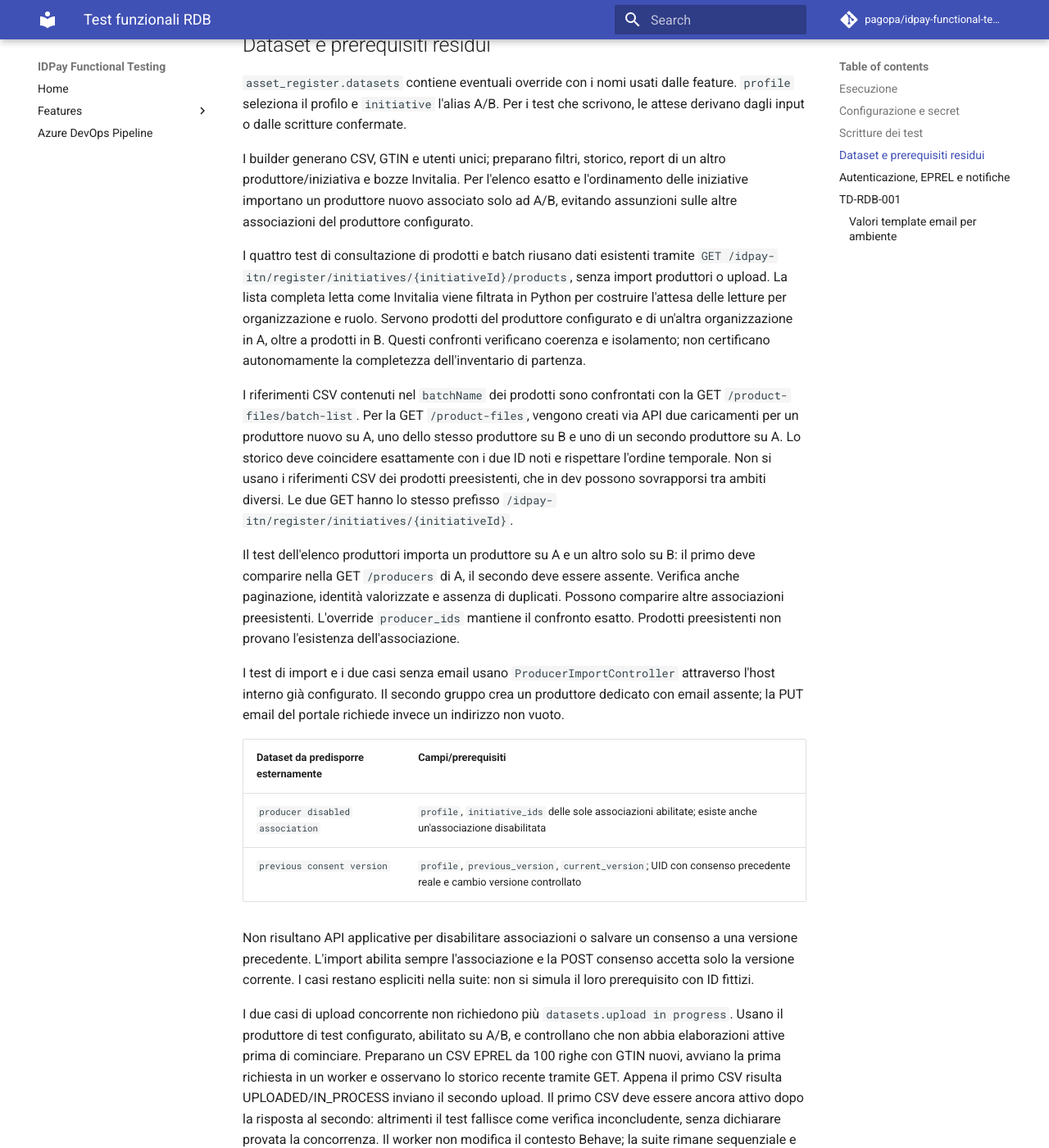
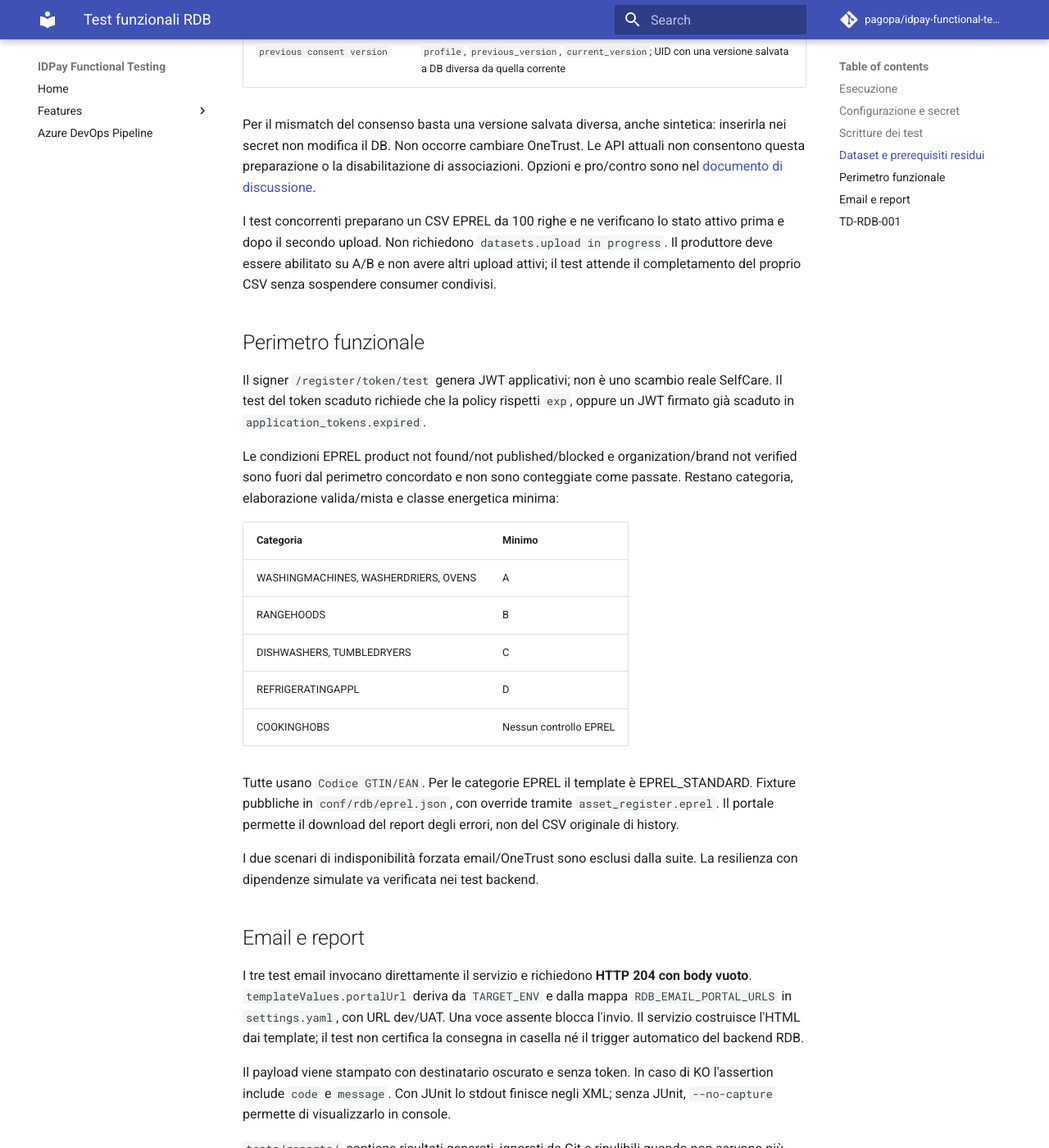
Before and after one commit to pagopa/idpay-functional-testing, an MkDocs documentation site: the page built from docs/rdb.md, in a window 1280 px wide and 1400 px high, scrolled down 2134 px. Shown: the whole window at 82% size. Built offline with MkDocs 1.6.1 and Material for MkDocs 9.7.7, drawn with Linux system fonts in a browser that asks for light colours; comment, search, counter and statistics services are not loaded; some of the changed text lies outside the part shown.

Commit message:
refactor: Update RDB documentation for clarity and consistency in execution steps and configuration

````diff
--- a/docs/rdb.md
+++ b/docs/rdb.md
@@ -2,42 +2,27 @@
 
 La suite `bdd/features/bonus_elettrodomestici/rdb` contiene 98 scenari indipendenti.
 Gli step usano le API dell'ambiente selezionato; i dataset generati non simulano le risposte.
-Gli esiti dei run sono riportati nel [report RDB](rdb-test-results-2026-09-23-remediation.md).
-
-Ultimo rilancio mirato: [UAT, 25 settembre 2026 ? esiti, riscontri e interventi](rdb-test-results-2026-09-25-uat-recheck.md).
-
 Ultimo lancio completo: [UAT, 25 settembre 2026](rdb-test-results-2026-09-25-uat-full.md).
 
 ## Esecuzione
 
-Nel workflow `test-run` scegliere ambiente `dev`/`uat`, tipo `bdd`, tag `rdb`.
-`PARI_TARGET_ENV` seleziona l'ambiente e `PARI_SECRET_PATH` il JSON recuperato da
-Key Vault. Le dipendenze sono bloccate in `Pipfile.lock` e installate con `pipenv sync`.
-Il comando usato dal runner è:
-
-```console
-pipenv run behave bdd/features/bonus_elettrodomestici/rdb --junit --junit-directory tests/reports/behave
-```
-
-Il default locale è `dev`. Da PowerShell, per selezionarlo esplicitamente:
+Installare le dipendenze con `pipenv sync`. Il default in `settings.yaml` è `uat`.
+Da PowerShell, selezionare esplicitamente l'ambiente:
 
 ```powershell
-$env:PARI_TARGET_ENV = "dev"
+$env:PARI_TARGET_ENV = "uat"  # oppure "dev"
 pipenv run behave --junit --junit-directory "tests/reports/behave" --tags "@rdb"
 ```
 
-Il JSON selezionato da `PARI_SECRET_PATH` deve contenere la sezione dell'ambiente
-richiesto. Cambiare il default del workflow non cambia quello della shell locale.
-Se la sezione manca, il loader ora si ferma con un errore di configurazione esplicito,
-prima degli hook, invece di restituire un dizionario vuoto.
-Gli hook gestiscono le mappe con accessi da dizionario. Gli import richiedono anche
-la raggiungibilità dell'host interno, tramite VPN quando necessaria.
+Nel workflow `test-run` scegliere ambiente, tipo `bdd` e tag `rdb`.
+Per un solo scenario usare il percorso della feature e `--name "^Nome scenario$"`.
 
-Per controllare esclusivamente la corrispondenza feature/step, aggiungere `--dry-run`.
-Non equivale a un test sull'ambiente remoto. `@rdb_fixture` descrive i prerequisiti e non salta i casi.
-I tag `@csv_flow_success`, `@csv_flow_formal_errors`, `@csv_flow_initiative_isolation`,
-`@csv_flow_eprel`, `@csv_flow_duplicates`, `@csv_flow_reload` e `@csv_flow_history`
-permettono di selezionare i flussi CSV.
+Il file indicato da `PARI_SECRET_PATH` (default `conf/pari-feature-secrets.json`)
+deve contenere la sezione dell'ambiente scelto. Gli import richiedono accesso
+all'host interno, tramite VPN quando necessaria.
+
+`--dry-run` verifica la corrispondenza tra scenari e step senza eseguire le API.
+`@rdb_fixture` segnala un prerequisito: non esclude il caso dal lancio.
 
 ## Configurazione e secret
 
@@ -50,22 +35,14 @@
 | `initiatives.A`, `.B` | Override degli ID; in assenza si usano `initiatives.bonus_elettrodomestici.id` e `initiatives.bonus_decoder.id` dell'ambiente |
 | `base_path.IDPAY.internal` (fuori da `asset_register`) | Host interno già usato dalla suite; deve essere raggiungibile per `POST /idpayassetregisterbackend/idpay/register/producers`. Non serve una chiave Data Factory |
 | `application_tokens.expired` | JWT scaduto firmato, opzionale; trattare comunque come credenziale |
-| `email_service.headers` | Secret se contiene bearer token o subscription key |
+| `email_service` | `notify_url` dell'ambiente, `test_recipient` dedicato, eventuali `headers`; `authentication: "portal"` genera il token dai profili configurati |
 | `poll_timeout`, `poll_interval` | Polling API, default 120 e 2 secondi; non sono secret |
 
 A e B devono essere configurate per RDB, con template e associazioni compatibili.
 Usare produttori di test dedicati, senza scritture concorrenti di altri processi.
-ID iniziativa, URL, nomi dei template, soglie energetiche e codici EPREL pubblici non
-sono credenziali: non richiedono un secret solo perché sono configurabili.
-`conf/rdb/eprel.json` contiene fixture pubbliche; `asset_register.eprel` ne consente l'override.
-I payload dei profili standard usano `email` e `orgVAT`, come il signer APIM.
-Il loader accetta anche i nomi precedenti `orgEmail` e `orgVat`, normalizzandoli
-senza modificare i secret. Valori discordanti tra alias vengono rifiutati.
-Verificare che anche `email_service.notify_url` punti all'ambiente selezionato.
-
-`conf/pari-feature-secrets.json`, `secrets/` e `tests/reports/`
-sono ignorati da Git. Non copiare JWT, URI con password, chiavi, destinatari reali
-nei report pubblici.
+I profili usano `email` e `orgVAT`, con supporto agli alias `orgEmail` e `orgVat`.
+Credenziali, JWT e dati personali restano fuori da Git. URL pubblici, ID iniziativa
+e soglie energetiche non sono credenziali.
 
 ## Scritture dei test
 
@@ -82,69 +59,28 @@
 `profile` seleziona il profilo e `initiative` l'alias A/B. Per i test che scrivono,
 le attese derivano dagli input o dalle scritture confermate.
 
-I builder generano CSV, GTIN e utenti unici; preparano filtri, storico, report di un
-altro produttore/iniziativa e bozze Invitalia. Per l'elenco esatto e l'ordinamento
-delle iniziative importano un produttore nuovo associato solo ad A/B, evitando
-assunzioni sulle altre associazioni del produttore configurato.
-
-I quattro test di consultazione di prodotti e batch riusano dati esistenti
-tramite `GET /idpay-itn/register/initiatives/{initiativeId}/products`, senza import
-produttori o upload. La lista completa letta come Invitalia viene filtrata in Python
-per costruire l'attesa delle letture per organizzazione e ruolo. Servono prodotti
+La suite prepara tramite API CSV, prodotti, storico, report, associazioni e bozze.
+Quattro test di lettura prodotti/batch riusano dati esistenti: servono prodotti
 del produttore configurato e di un'altra organizzazione in A, oltre a prodotti in B.
-Questi confronti verificano coerenza e isolamento; non certificano autonomamente
-la completezza dell'inventario di partenza.
-
-I riferimenti CSV contenuti nel `batchName` dei prodotti sono confrontati con la GET
-`/product-files/batch-list`. Per la GET `/product-files`, vengono creati via API
-due caricamenti per un produttore nuovo su A, uno dello stesso produttore su B
-e uno di un secondo produttore su A. Lo storico deve coincidere esattamente con
-i due ID noti e rispettare l'ordine temporale. Non si usano i riferimenti CSV dei
-prodotti preesistenti, che in dev possono sovrapporsi tra ambiti diversi.
-Le due GET hanno lo stesso prefisso `/idpay-itn/register/initiatives/{initiativeId}`.
-
-Il test dell'elenco produttori importa un produttore su A e un altro solo su B:
-il primo deve comparire nella GET `/producers` di A, il secondo deve essere assente.
-Verifica anche paginazione, identità valorizzate e assenza di duplicati. Possono
-comparire altre associazioni preesistenti. L'override `producer_ids` mantiene il
-confronto esatto. Prodotti preesistenti non provano l'esistenza dell'associazione.
-
-I test di import e i due casi senza email usano `ProducerImportController` attraverso
-l'host interno già configurato. Il secondo gruppo crea un produttore dedicato con
-email assente; la PUT email del portale richiede invece un indirizzo non vuoto.
+Verificano coerenza e isolamento, non la completezza indipendente dell'inventario.
+I casi SelfCare richiedono un'istituzione esistente con partita IVA nota.
 
 | Dataset da predisporre esternamente | Campi/prerequisiti |
 | --- | --- |
 | `producer disabled association` | `profile`, `initiative_ids` delle sole associazioni abilitate; esiste anche un'associazione disabilitata |
-| `previous consent version` | `profile`, `previous_version`, `current_version`; UID con consenso precedente reale e cambio versione controllato |
+| `previous consent version` | `profile`, `previous_version`, `current_version`; UID con una versione salvata a DB diversa da quella corrente |
 
-Non risultano API applicative per disabilitare associazioni o salvare un consenso
-a una versione precedente. L'import abilita
-sempre l'associazione e la POST consenso accetta solo la versione corrente.
-I casi restano espliciti nella suite: non si simula il loro prerequisito con ID fittizi.
+Per il mismatch del consenso basta una versione salvata diversa, anche sintetica:
+inserirla nei secret non modifica il DB. Non occorre cambiare OneTrust. Le API
+attuali non consentono questa preparazione o la disabilitazione di associazioni.
+Opzioni e pro/contro sono nel [documento di discussione](rdb-team-discussion.md).
 
-I due casi di upload concorrente non richiedono più `datasets.upload in progress`.
-Usano il produttore di test configurato, abilitato su A/B, e controllano che non abbia
-elaborazioni attive prima di cominciare. Preparano un CSV EPREL da 100 righe con GTIN
-nuovi, avviano la prima richiesta in un worker e osservano lo storico recente tramite
-GET. Appena il primo CSV risulta UPLOADED/IN_PROCESS inviano il secondo upload.
-Il primo CSV deve essere ancora attivo dopo la risposta al secondo: altrimenti il
-test fallisce come verifica inconcludente, senza dichiarare provata la concorrenza.
-Il worker non modifica il contesto Behave; la suite rimane sequenziale e attende la
-fine del proprio CSV anche in caso di fallimento. Nessun consumer viene sospeso.
+I test concorrenti preparano un CSV EPREL da 100 righe e ne verificano lo stato
+attivo prima e dopo il secondo upload. Non richiedono `datasets.upload in progress`.
+Il produttore deve essere abilitato su A/B e non avere altri upload attivi; il test
+attende il completamento del proprio CSV senza sospendere consumer condivisi.
 
-Override di lettura: registry richiede `organization_id` e `product_gtins`; storico
-`upload_ids` (attesa completa), oppure `known_upload_ids` e `foreign_upload_ids`
-(inclusione/esclusione); batch `organization_id` e `batch_ids`; report `product_file_id`.
-`product filters` richiede `filters` e `filter_product_gtins` per categoria, upload,
-EPREL, GTIN, nome prodotto, marca, modello, stato e combinazione categoria/marca/modello/stato.
-I casi SelfCare usano `institution_id` e `institution_expected.vatNumber`; la
-descrizione restituita deve essere valorizzata. Il nome nel JWT di test non è
-una fonte autorevole della ragione sociale SelfCare. Un override `description`
-permette comunque di confrontare una ragione sociale nota indipendentemente.
-Non passare prodotti preesistenti ai test che modificano lo stato.
-
-## Autenticazione, EPREL e notifiche
+## Perimetro funzionale
 
 Il signer `/register/token/test` genera JWT applicativi; non è uno scambio reale
 SelfCare. Il test del token scaduto richiede che la policy rispetti `exp`, oppure
@@ -163,20 +99,27 @@
 | COOKINGHOBS | Nessun controllo EPREL |
 
 Tutte usano `Codice GTIN/EAN`. Per le categorie EPREL il template è EPREL_STANDARD.
-La fixture negativa usa EPREL 703757, lavatrice classe F, verificata nel run conservato.
+Fixture pubbliche in `conf/rdb/eprel.json`, con override tramite `asset_register.eprel`.
 Il portale permette il download del report degli errori, non del CSV originale di history.
 
-I tre test email invocano direttamente `email_service.notify_url` e richiedono
-**HTTP 204 con body vuoto**, senza telemetria. Configurare `test_recipient` con un
-indirizzo di test; `authentication: "portal"` genera un token Welfare fresco dai
-profili esistenti. Non certificano consegna in casella né trigger automatico RDB.
-I due casi di indisponibilità email/OneTrust sono rimossi dalla suite RDB, insieme
-al supporto WireMock. Imporre un KO ha senso in un test di resilienza che verifica
-la successiva reazione di RDB, con dipendenze controllate in un ambiente isolato.
-Non certifica l'indisponibilità del servizio reale. Nel backend esiste già
-`ProductServiceTest.updateStatuses_rejected_oneEmailFails_returnsOK` per l'errore
-email; la mancata persistenza del consenso in caso di errore OneTrust resta una
-copertura da verificare nei test del backend, non dichiarata passata qui.
+I due scenari di indisponibilità forzata email/OneTrust sono esclusi dalla suite.
+La resilienza con dipendenze simulate va verificata nei test backend.
+
+## Email e report
+
+I tre test email invocano direttamente il servizio e richiedono **HTTP 204 con body
+vuoto**. `templateValues.portalUrl` deriva da `TARGET_ENV` e dalla mappa
+`RDB_EMAIL_PORTAL_URLS` in `settings.yaml`, con URL dev/UAT. Una voce assente blocca
+l'invio. Il servizio costruisce l'HTML dai template; il test non certifica la
+consegna in casella né il trigger automatico del backend RDB.
+
+Il payload viene stampato con destinatario oscurato e senza token. In caso di KO
+l'assertion include `code` e `message`. Con JUnit lo stdout finisce negli XML;
+senza JUnit, `--no-capture` permette di visualizzarlo in console.
+
+`tests/reports/` contiene risultati generati, ignorati da Git e ripulibili quando
+non servono più. JUnit è il formato XML dei risultati, non un'altra suite.
+I file `tests/test_*.py` appartengono invece alla suite pytest e non sono report.
 
 ## TD-RDB-001
 
@@ -184,19 +127,3 @@
 `@rdb_td_001`. Il risultato corretto è HTTP 200, `status: KO`,
 `errorKey: product.invalid.file.maxsize`. Un passaggio con 500 non certifica la
 correzione del backend. Rimuovere deroga e tag dopo la verifica della correzione nell'ambiente selezionato.
-
-### Valori template email per ambiente
-
-Tutti e tre i test email includono templateValues.portalUrl, selezionato tramite
-TARGET_ENV dalla mappa RDB_EMAIL_PORTAL_URLS in settings.yaml: dev e uat puntano
-ai rispettivi host rdb.dev.cstar.pagopa.it e rdb.uat.cstar.pagopa.it, percorso
-/registro-dei-beni. Per altri ambienti aggiungere l'URL verificato alla mappa:
-una voce assente blocca il test prima dell'invio. Gli URL pubblici non sono secret.
-
-Lo step di invio stampa il payload con destinatario oscurato; headers e token non
-vengono stampati. Con JUnit lo stdout viene catturato nel relativo XML anche quando
-si usa --no-capture. Senza JUnit, --no-capture mostra il payload sulla console.
-In caso di KO l'assertion include anche code e message JSON restituiti dal servizio.
-La suite passa template e valori, non HTML: il servizio email carica il template,
-applica i valori tramite FreeMarker, imposta mittente/prefisso oggetto dalla propria
-configurazione e invia tramite SES. HTTP 204 non certifica la consegna in casella.
````
